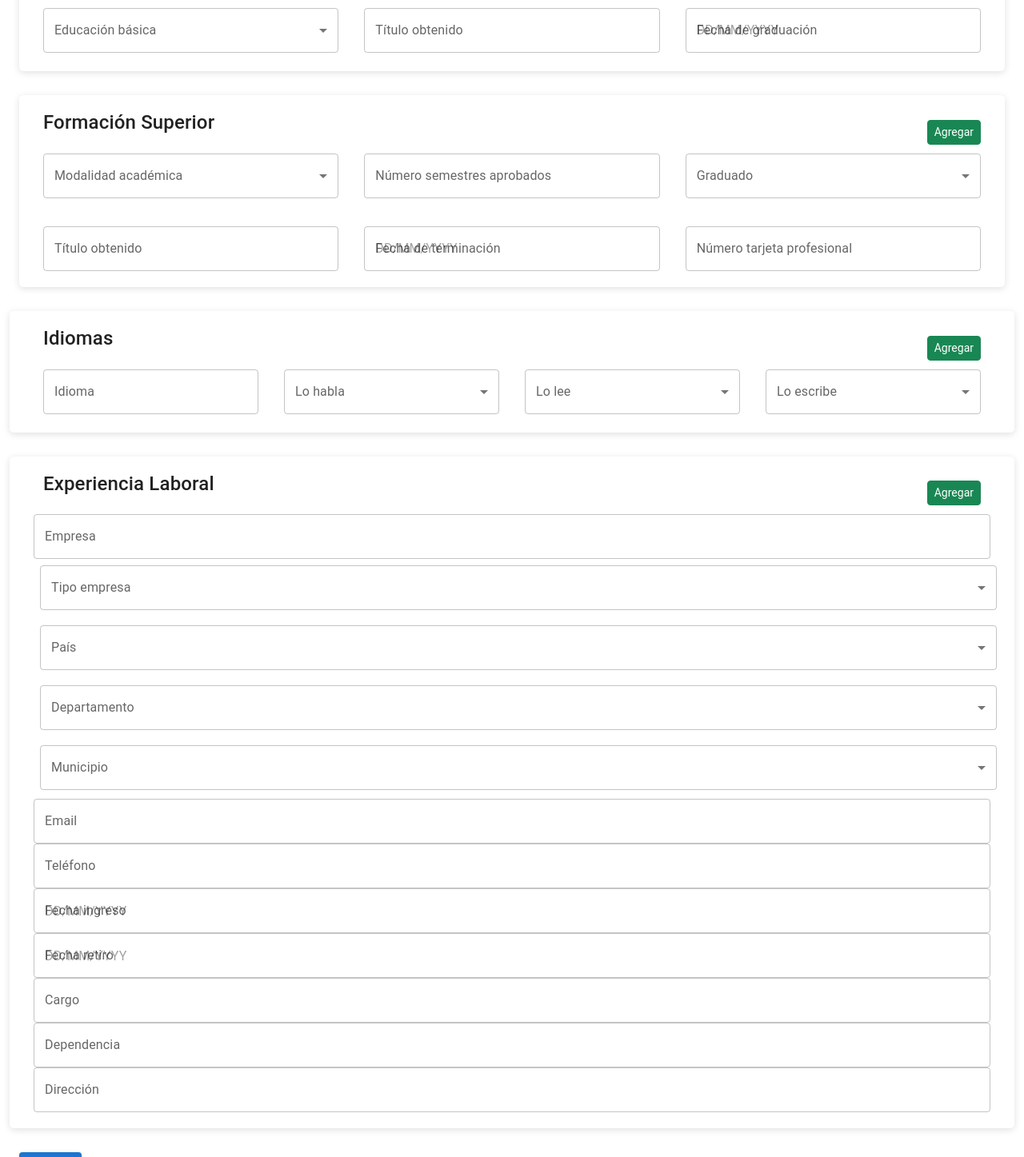
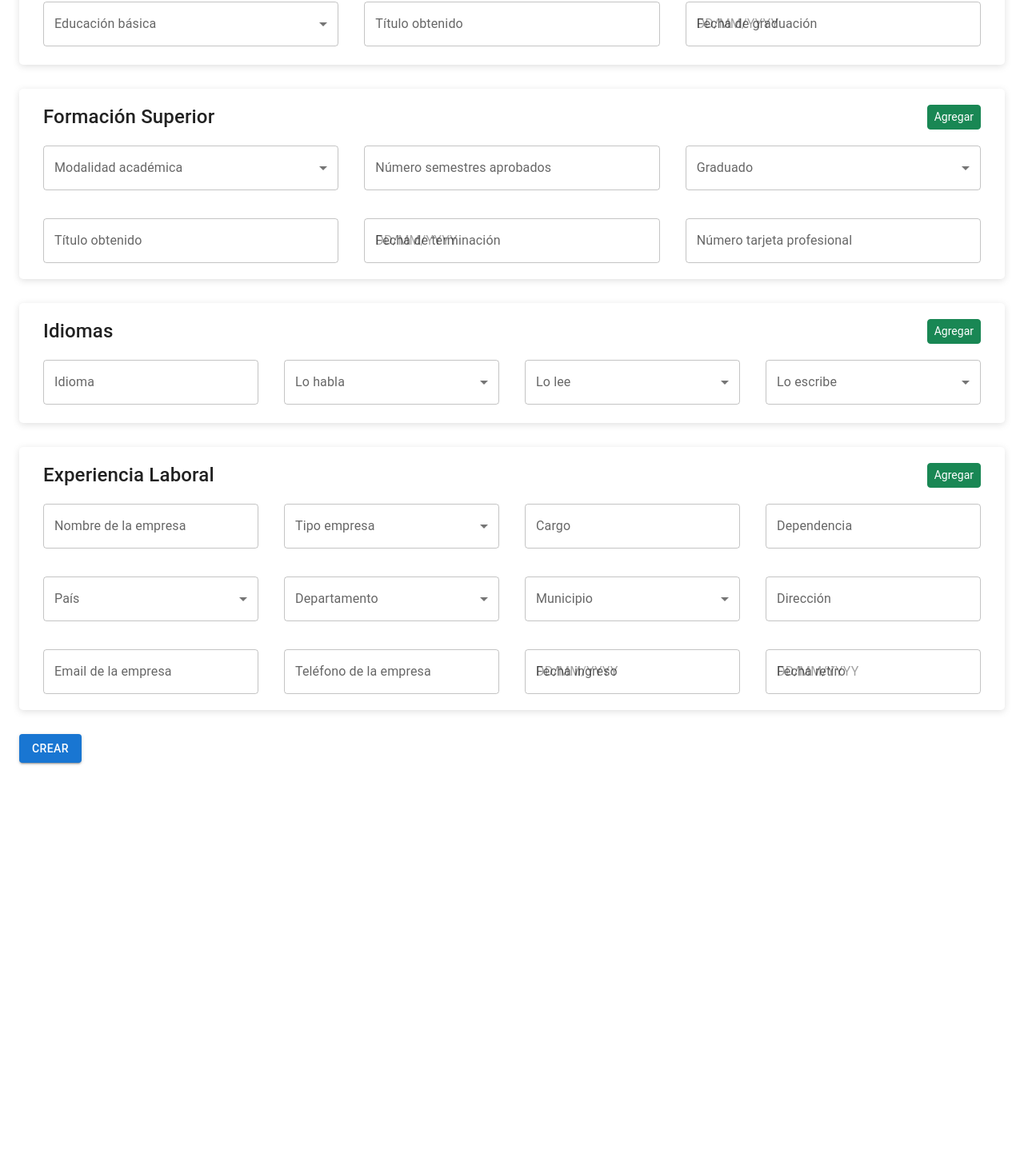
Before and after one commit to vapinedo/ASTRO, a React (Vite) app: page /curriculum-nuevo in a window 1280 px wide. Shown: the part 693-2140 px from the top of the page at 80% size. After the commit the page ends 1687 px from the top, so only its background shows below. Built offline with nearby package versions, Linux system fonts and the light colour scheme.

Commit message:
update whole form tu use MUI

```diff
--- a/src/AppRouting.tsx
+++ b/src/AppRouting.tsx
@@ -8,7 +8,7 @@ export default function AppRouting() {
     return (
         <>
             <Navbar />
-            <Container sx={{ marginTop: 10 }} maxWidth="xl">
+            <Container sx={{ marginTop: 10, marginBottom: 5 }} maxWidth="xl">
                 <Routes>
                     <Route path="/" element={<CurriculumAdmin />} />
                     <Route path="/curriculums" element={<CurriculumAdmin />} />
--- a/src/features/curriculum/components/DatosPersonalesForm.tsx
+++ b/src/features/curriculum/components/DatosPersonalesForm.tsx
@@ -153,7 +153,9 @@ export default function DatosPersonalesForm(props: InputProps): ReactNode {
 
     return (
         <Box>
-            <h4 className="mb-4">Datos Personales</h4>
+            <header className="section-header">
+                <h4>Datos Personales</h4>
+            </header>
 
             <Stack direction="row" spacing={4}>
                 <InputField
--- a/src/features/curriculum/components/ExperienciaLaboralForm.tsx
+++ b/src/features/curriculum/components/ExperienciaLaboralForm.tsx
@@ -1,6 +1,7 @@
 import * as yup from "yup";
 import "./FormComponents.css";
 import { ReactNode } from "react";
+import { Stack } from "@mui/material";
 import { useFieldArray } from "react-hook-form";
 import Box from "../../../shared/containers/Box/Box";
 import { ExperienciaLaboral } from "../../../models/Curriculum";
@@ -124,20 +125,20 @@ export default function experienciaLaboralForm(props: InputProps): ReactNode {
     }
 
     return (
-        <Box wrapperClass="row">
-            <header className="inline-flex">
-                <h4 className="mb-4">Experiencia Laboral</h4>
+        <Box>
+            <header className="section-header">
+                <h4>Experiencia Laboral</h4>
                 {(fields.length < MAXIMUM_INSTANCES) && <button onClick={handleAppend} className="btn btn-sm btn-success">Agregar</button>}
             </header>
 
             {fields.map((field, index) => (
                 <div key={field.id} className={index > 0 ? "dynamic-fields" : ""}>
-                    <div className="row">
+                    <div className="inner">
+                        <Stack direction="row" spacing={4}>
                             <InputField
                                 type="text"
                                 register={register}
-                            wrapperClass="mb-3 col-md-3"
-                            label="Empresa"
+                                label="Nombre de la empresa"
                                 name={`experienciaLaboral.${index}.empresa`}
                                 error={errors.experienciaLaboral && errors.experienciaLaboral[index]?.empresa?.message}
                             />
@@ -145,15 +146,30 @@ export default function experienciaLaboralForm(props: InputProps): ReactNode {
                                 register={register}
                                 label="Tipo empresa"
                                 options={tipoEmpresaOptions}
-                            wrapperClass="mb-3 col-md-3"
                                 name={`experienciaLaboral.${index}.tipoEmpresa`}
                                 error={errors.experienciaLaboral && errors.experienciaLaboral[index]?.tipoEmpresa?.message}
                             />
+                            <InputField
+                                type="text"
+                                register={register}
+                                label="Cargo"
+                                name={`experienciaLaboral.${index}.cargo`}
+                                error={errors.experienciaLaboral && errors.experienciaLaboral[index]?.cargo?.message}
+                            />
+                            <InputField
+                                type="text"
+                                register={register}
+                                label="Dependencia"
+                                name={`experienciaLaboral.${index}.dependencia`}
+                                error={errors.experienciaLaboral && errors.experienciaLaboral[index]?.dependencia?.message}
+                            />
+                        </Stack>
+
+                        <Stack direction="row" spacing={4} mt={4}>
                             <SelectField
                                 register={register}
                                 label="País"
                                 options={paisOptions}
-                            wrapperClass="mb-3 col-md-3"
                                 name={`experienciaLaboral.${index}.pais`}
                                 error={errors.experienciaLaboral && errors.experienciaLaboral[index]?.pais?.message}
                             />
@@ -161,7 +177,6 @@ export default function experienciaLaboralForm(props: InputProps): ReactNode {
                                 register={register}
                                 label="Departamento"
                                 options={departamentoOptions}
-                            wrapperClass="mb-3 col-md-3"
                                 name={`experienciaLaboral.${index}.departamento`}
                                 error={errors.experienciaLaboral && errors.experienciaLaboral[index]?.departamento?.message}
                             />
@@ -169,23 +184,30 @@ export default function experienciaLaboralForm(props: InputProps): ReactNode {
                                 register={register}
                                 label="Municipio"
                                 options={municipioOptions}
-                            wrapperClass="mb-3 col-md-3"
                                 name={`experienciaLaboral.${index}.municipio`}
                                 error={errors.experienciaLaboral && errors.experienciaLaboral[index]?.municipio?.message}
                             />
                             <InputField
                                 type="text"
                                 register={register}
-                            label="Email"
-                            wrapperClass="mb-3 col-md-3"
+                                label="Dirección"
+                                name={`experienciaLaboral.${index}.direccion`}
+                                error={errors.experienciaLaboral && errors.experienciaLaboral[index]?.direccion?.message}
+                            />
+                        </Stack>
+
+                        <Stack direction="row" spacing={4} mt={4}>
+                            <InputField
+                                type="text"
+                                register={register}
+                                label="Email de la empresa"
                                 name={`experienciaLaboral.${index}.email`}
                                 error={errors.experienciaLaboral && errors.experienciaLaboral[index]?.email?.message}
                             />
                             <InputField
                                 type="text"
                                 register={register}
-                            label="Teléfono"
-                            wrapperClass="mb-3 col-md-3"
+                                label="Teléfono de la empresa"
                                 name={`experienciaLaboral.${index}.telefono`}
                                 error={errors.experienciaLaboral && errors.experienciaLaboral[index]?.telefono?.message}
                             />
@@ -193,7 +215,6 @@ export default function experienciaLaboralForm(props: InputProps): ReactNode {
                                 control={control}
                                 register={register}
                                 setValue={setValue}
-                            wrapperClass="mb-3 col-md-3"
                                 label="Fecha ingreso"
                                 name={`experienciaLaboral.${index}.fechaIngreso`}
                                 error={errors.experienciaLaboral && errors.experienciaLaboral[index]?.fechaIngreso?.message}
@@ -202,35 +223,11 @@ export default function experienciaLaboralForm(props: InputProps): ReactNode {
                                 control={control}
                                 register={register}
                                 setValue={setValue}
-                            wrapperClass="mb-3 col-md-3"
                                 label="Fecha retiro"
                                 name={`experienciaLaboral.${index}.fechaRetiro`}
                                 error={errors.experienciaLaboral && errors.experienciaLaboral[index]?.fechaRetiro?.message}
                             />
-                        <InputField
-                            type="text"
-                            register={register}
-                            wrapperClass="mb-3 col-md-3"
-                            label="Cargo"
-                            name={`experienciaLaboral.${index}.cargo`}
-                            error={errors.experienciaLaboral && errors.experienciaLaboral[index]?.cargo?.message}
-                        />
-                        <InputField
-                            type="text"
-                            register={register}
-                            wrapperClass="mb-3 col-md-3"
-                            label="Dependencia"
-                            name={`experienciaLaboral.${index}.dependencia`}
-                            error={errors.experienciaLaboral && errors.experienciaLaboral[index]?.dependencia?.message}
-                        />
-                        <InputField
-                            type="text"
-                            register={register}
-                            wrapperClass="mb-3 col-md-3"
-                            label="Dirección"
-                            name={`experienciaLaboral.${index}.direccion`}
-                            error={errors.experienciaLaboral && errors.experienciaLaboral[index]?.direccion?.message}
-                        />
+                        </Stack>
                     </div>
                     {index > 0 && <i onClick={() => remove(index)} className="icon bx bx-trash-alt" title="Eliminar"></i>}
                 </div>
--- a/src/features/curriculum/components/FormacionBasicaForm.tsx
+++ b/src/features/curriculum/components/FormacionBasicaForm.tsx
@@ -53,7 +53,9 @@ export default function FormacionBasicaForm(props: InputProps): ReactNode {
 
     return (
         <Box>
-            <h4 className="mb-4">Formación Básica</h4>
+            <header className="section-header">
+                <h4>Formación Básica</h4>
+            </header>
 
             <Stack direction="row" spacing={4}>
                 <SelectField
--- a/src/features/curriculum/components/FormacionSuperiorForm.tsx
+++ b/src/features/curriculum/components/FormacionSuperiorForm.tsx
@@ -88,8 +88,8 @@ export default function FormacionSuperiorForm(props: InputProps): ReactNode {
 
     return (
         <Box>
-            <header className="inline-flex">
-                <h4 className="mb-4">Formación Superior</h4>
+            <header className="section-header">
+                <h4>Formación Superior</h4>
                 {(fields.length < MAXIMUM_INSTANCES) && <button onClick={handleAppend} className="btn btn-sm btn-success">Agregar</button>}
             </header>
 
--- a/src/features/curriculum/components/IdiomaForm.tsx
+++ b/src/features/curriculum/components/IdiomaForm.tsx
@@ -51,9 +51,9 @@ export default function IdiomaForm(props: InputProps): ReactNode {
     }
 
     return (
-        <Box wrapperClass="row">
-            <header className="inline-flex">
-                <h4 className="mb-4">Idiomas</h4>
+        <Box>
+            <header className="section-header">
+                <h4>Idiomas</h4>
                 {(fields.length < MAXIMUM_INSTANCES) && <button onClick={handleAppend} className="btn btn-sm btn-success">Agregar</button>}
             </header>
 
@@ -64,7 +64,6 @@ export default function IdiomaForm(props: InputProps): ReactNode {
                             <InputField
                                 type="text"
                                 register={register}
-                                wrapperClass="mb-3 col-md-3"
                                 label="Idioma"
                                 name={`idiomas.${index}.idioma`}
                                 error={errors.idiomas && errors.idiomas[index]?.loHabla?.message}
@@ -73,14 +72,12 @@ export default function IdiomaForm(props: InputProps): ReactNode {
                                 register={register}
                                 label="Lo habla"
                                 options={idiomaOptions}
-                                wrapperClass="mb-3 col-md-3"
                                 name={`idiomas.${index}.loHabla`}
                                 error={errors.idiomas && errors.idiomas[index]?.loHabla?.message}
                             />
                             <SelectField
                                 register={register}
                                 label="Lo lee"
-                                wrapperClass="mb-3 col-md-3"
                                 options={idiomaOptions}
                                 name={`idiomas.${index}.loLee`}
                                 error={errors.idiomas && errors.idiomas[index]?.loLee?.message}
@@ -89,7 +86,6 @@ export default function IdiomaForm(props: InputProps): ReactNode {
                                 register={register}
                                 label="Lo escribe"
                                 options={idiomaOptions}
-                                wrapperClass="mb-3 col-md-3"
                                 name={`idiomas.${index}.loEscribe`}
                                 error={errors.idiomas && errors.idiomas[index]?.loEscribe?.message}
                             />
```
Lines whose indentation alone changed are shown as unchanged.
